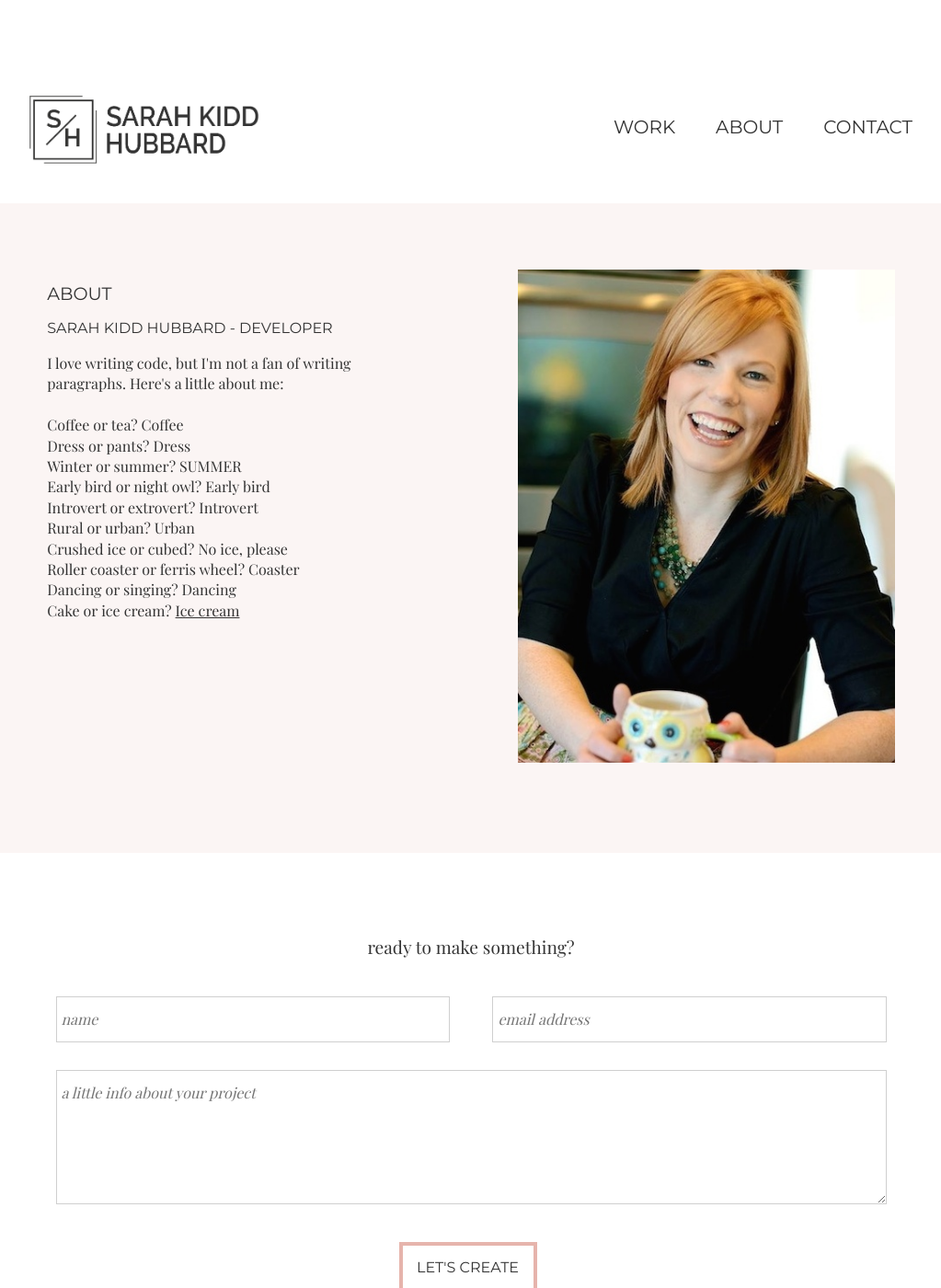
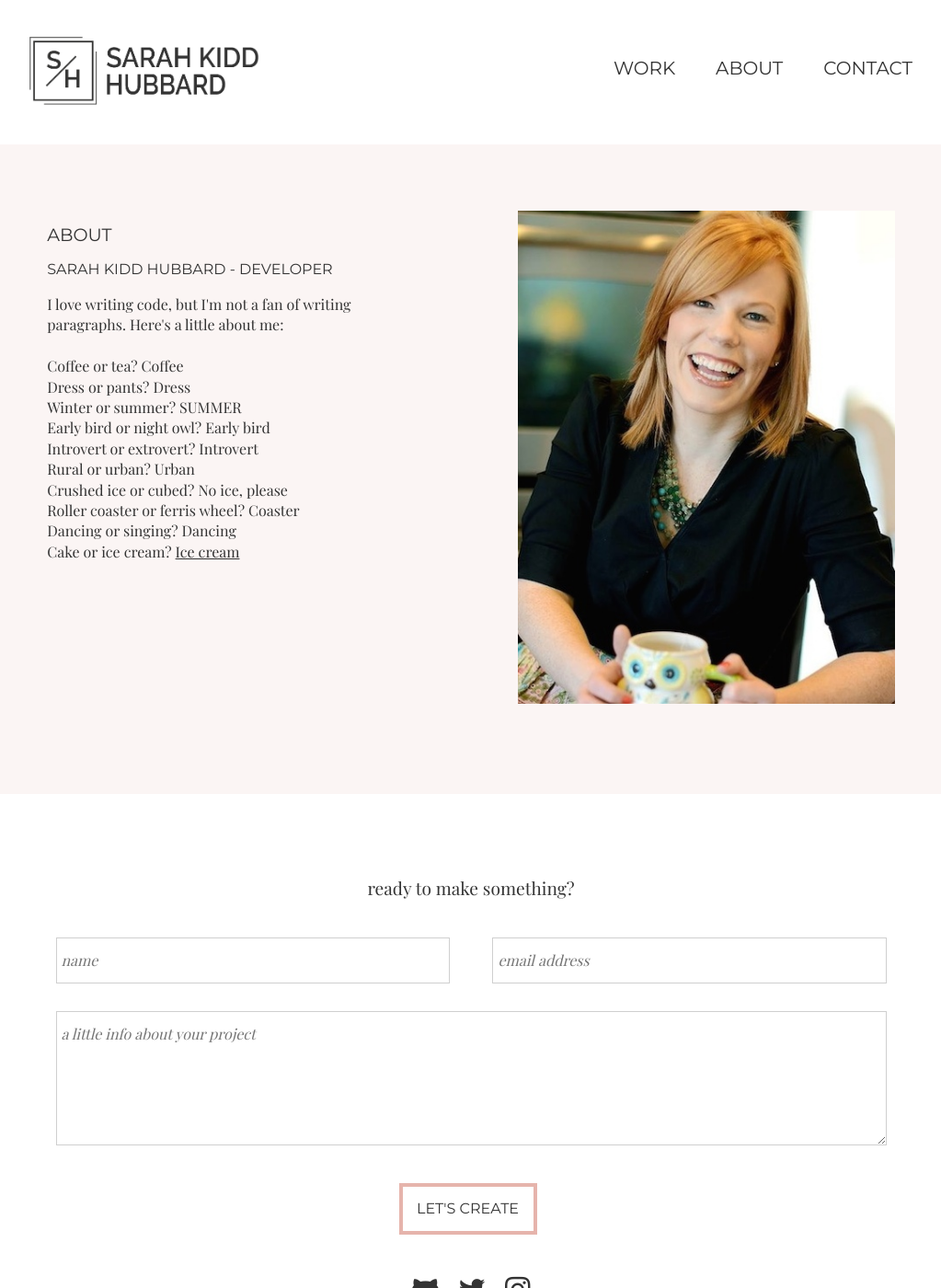
Before and after one commit to skiddhubbard/skiddhubbard.github.io, a Jekyll site: the page built from about.html, in a window 1280 px wide and 1400 px high. Shown: the whole window at 92% size, without its empty margins (128-1151 px from the left). Built offline with Jekyll 4.4.1, drawn with Linux system fonts in a browser that asks for light colours.

Commit message:
about page margin changes

```diff
--- a/_sass/site/_base.scss
+++ b/_sass/site/_base.scss
@@ -347,13 +347,13 @@ nav li {
   width: 100%;
   overflow: auto;
   background-color: #FBF5F4;
-  margin-top: 5%;
-  padding: 10% 0px 15%;
+  // margin-top: 5%;
+  // padding: 10% 0px 15%;
 }
 
 .main-about {
   width: 70%;
-  margin: auto;
+  margin: 120px auto 40px;
 }
 
 .main-about a {
@@ -582,11 +582,14 @@ input {
 
 /***About Page***/
     .wrapper-about {
-      padding: 2% 0px;
+      padding: 0px 0px 2% 0px;
     }
 
     .main-about {
       width: 80%;
+      margin-top: 17%;
+      margin-bottom: 3%;
+      overflow: auto;
     }
 
     .main-about p {
@@ -772,6 +775,7 @@ input {
 
     .main-about {
       margin-top: 157px;
+      margin-bottom: 0px;
       width: 80%;
     }
 
```
